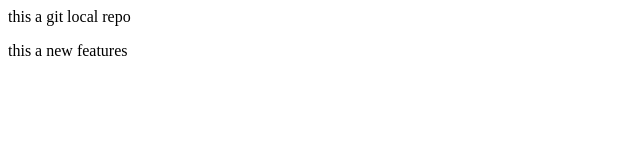
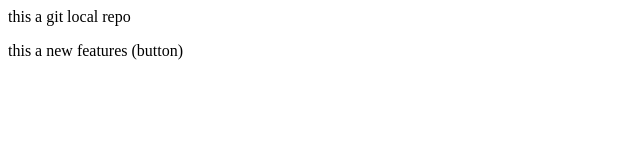
Before and after one commit to neerajkarn/LocalRepotDemo, a plain HTML site: page index.html in a window 1280 px wide. Shown: the full height of the page, 0-640 px from the left. Drawn offline with Linux system fonts and the light colour scheme.

```diff
--- a/index.html
+++ b/index.html
@@ -1,2 +1,2 @@
 <p> this a git local repo</p>
-<p> this a new features </p>
+<p> this a new features (button) </p>
```
